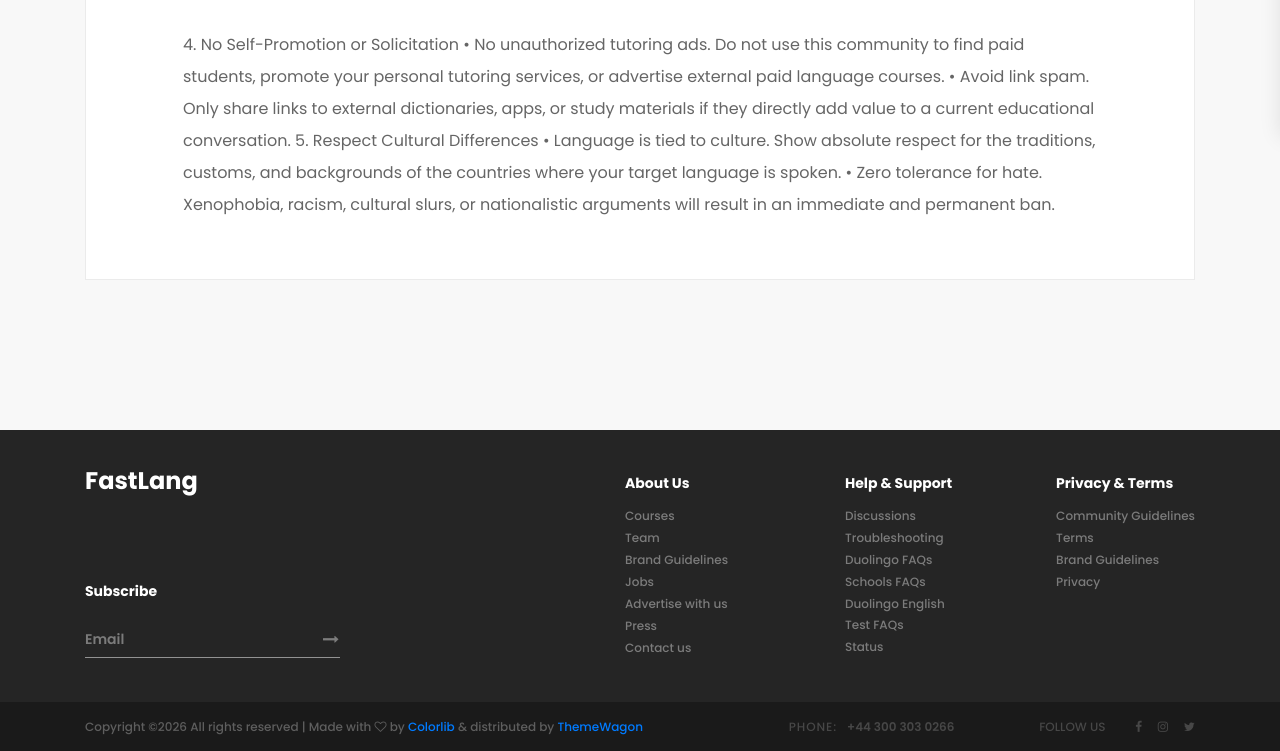
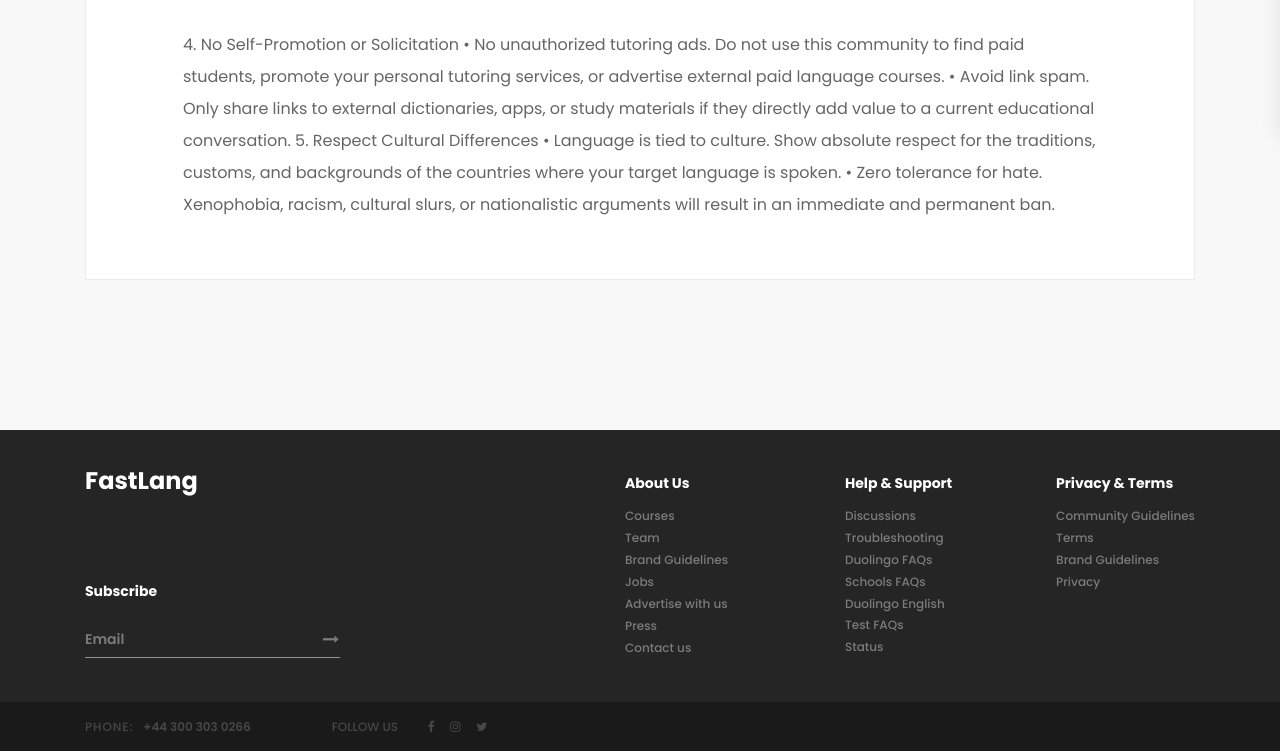
Before and after one commit to Narn1a/FastLang, a plain HTML site: page regular.html in a window 1280 px wide. Shown: the part 668-1419 px from the top of the page. Drawn offline with nearby package versions, Linux system fonts and the light colour scheme.

Commit message:
Edited source code
Implemented changes and changed the list of guidelines

```diff
--- a/regular.html
+++ b/regular.html
@@ -257,10 +257,6 @@
 				<div class="row">
 					<div class="col">
 						<div class="copyright_content d-flex flex-md-row flex-column align-items-md-center align-items-start justify-content-start">
-							<div class="cr"><!-- Link back to Colorlib can't be removed. Template is licensed under CC BY 3.0. -->
-Copyright &copy;<script>document.write(new Date().getFullYear());</script> All rights reserved | Made with <i class="fa fa-heart-o" aria-hidden="true"></i> by <a href="https://colorlib.com" target="_blank">Colorlib</a> &amp; distributed by <a href="https://themewagon.com" target="_blank">ThemeWagon</a>
-<!-- Link back to Colorlib can't be removed. Template is licensed under CC BY 3.0. --></div>
-							<div class="cr_right ml-md-auto">
 								<div class="footer_phone"><span class="cr_title">phone:</span>+44 300 303 0266</div>
 								<div class="footer_social">
 									<span class="cr_social_title">follow us</span>
```
